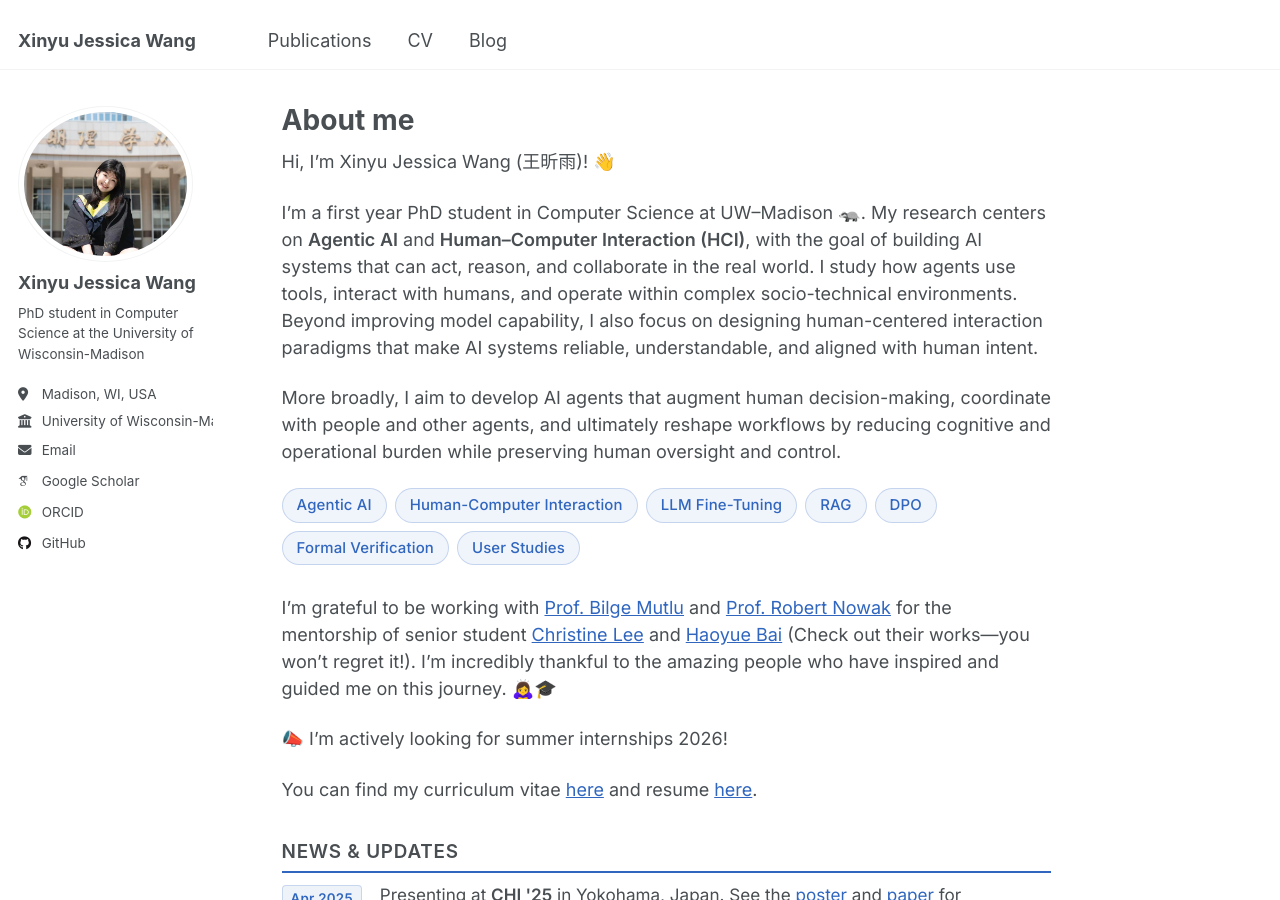
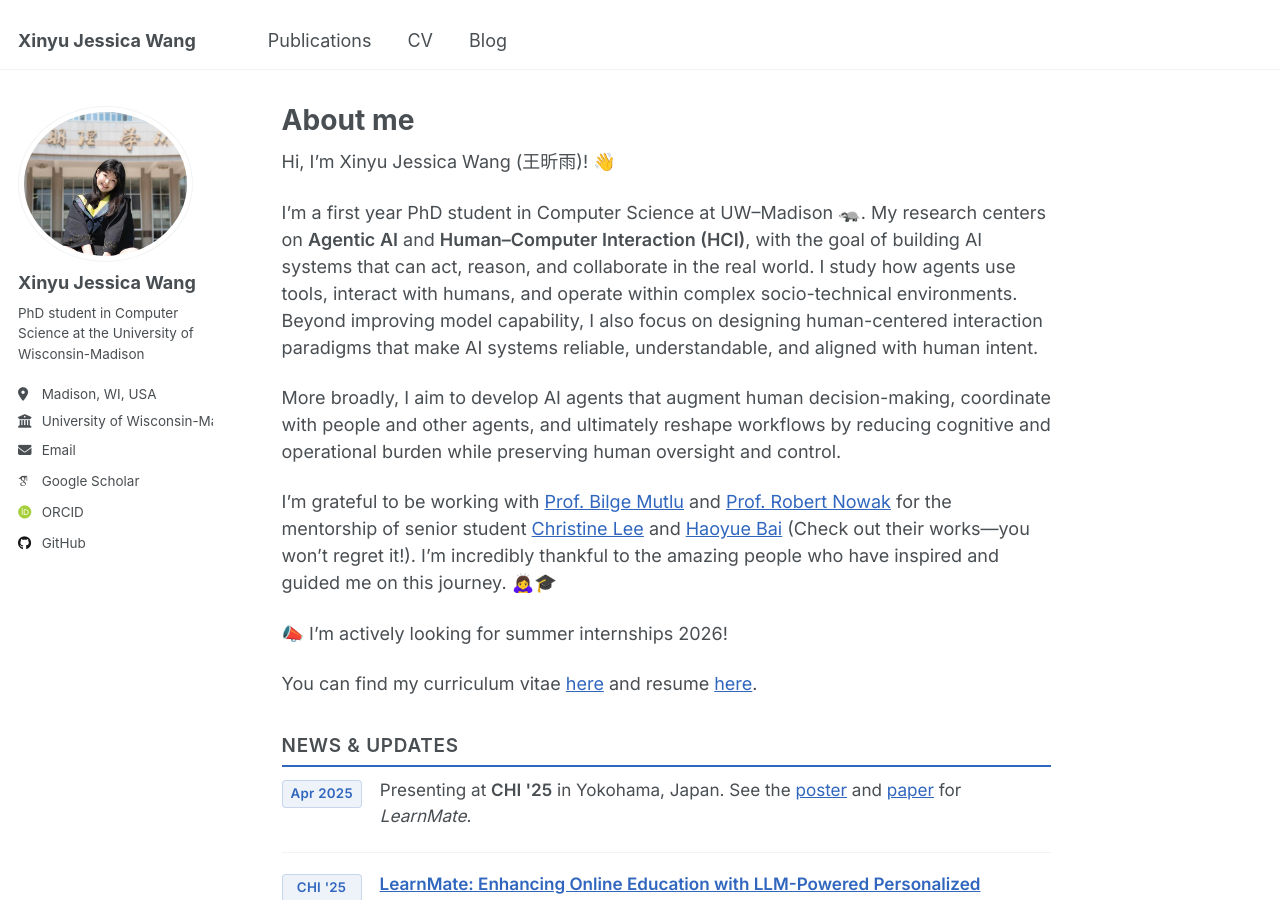
Before and after one commit to xwang2775/xwang2775.github.io, a Jekyll site: the page built from _pages/about.md, in a window 1280 px wide and 900 px high. Built offline with Jekyll 4.4.1, drawn with Linux system fonts in a browser that asks for light colours; some web fonts are replaced.

Commit message:
update formate

```diff
--- a/_pages/about.md
+++ b/_pages/about.md
@@ -12,16 +12,6 @@ Hi, I'm Xinyu Jessica Wang (王昕雨)! 👋
 I'm a first year PhD student in Computer Science at UW–Madison 🦡. My research centers on **Agentic AI** and **Human–Computer Interaction (HCI)**, with the goal of building AI systems that can act, reason, and collaborate in the real world. I study how agents use tools, interact with humans, and operate within complex socio-technical environments. Beyond improving model capability, I also focus on designing human-centered interaction paradigms that make AI systems reliable, understandable, and aligned with human intent.
 
 More broadly, I aim to develop AI agents that augment human decision-making, coordinate with people and other agents, and ultimately reshape workflows by reducing cognitive and operational burden while preserving human oversight and control.
-
-<div class="research-tags">
-  <span class="research-tag">Agentic AI</span>
-  <span class="research-tag">Human-Computer Interaction</span>
-  <span class="research-tag">LLM Fine-Tuning</span>
-  <span class="research-tag">RAG</span>
-  <span class="research-tag">DPO</span>
-  <span class="research-tag">Formal Verification</span>
-  <span class="research-tag">User Studies</span>
-</div>
 
 I'm grateful to be working with [Prof. Bilge Mutlu](https://bmutlu.github.io/) and [Prof. Robert Nowak](https://nowak.ece.wisc.edu) for the mentorship of senior student [Christine Lee](https://christineplee.github.io/) and [Haoyue Bai](https://haoyuebaizju.github.io) (Check out their works—you won't regret it!). I'm incredibly thankful to the amazing people who have inspired and guided me on this journey. 🙇‍♀️🎓
 
```
